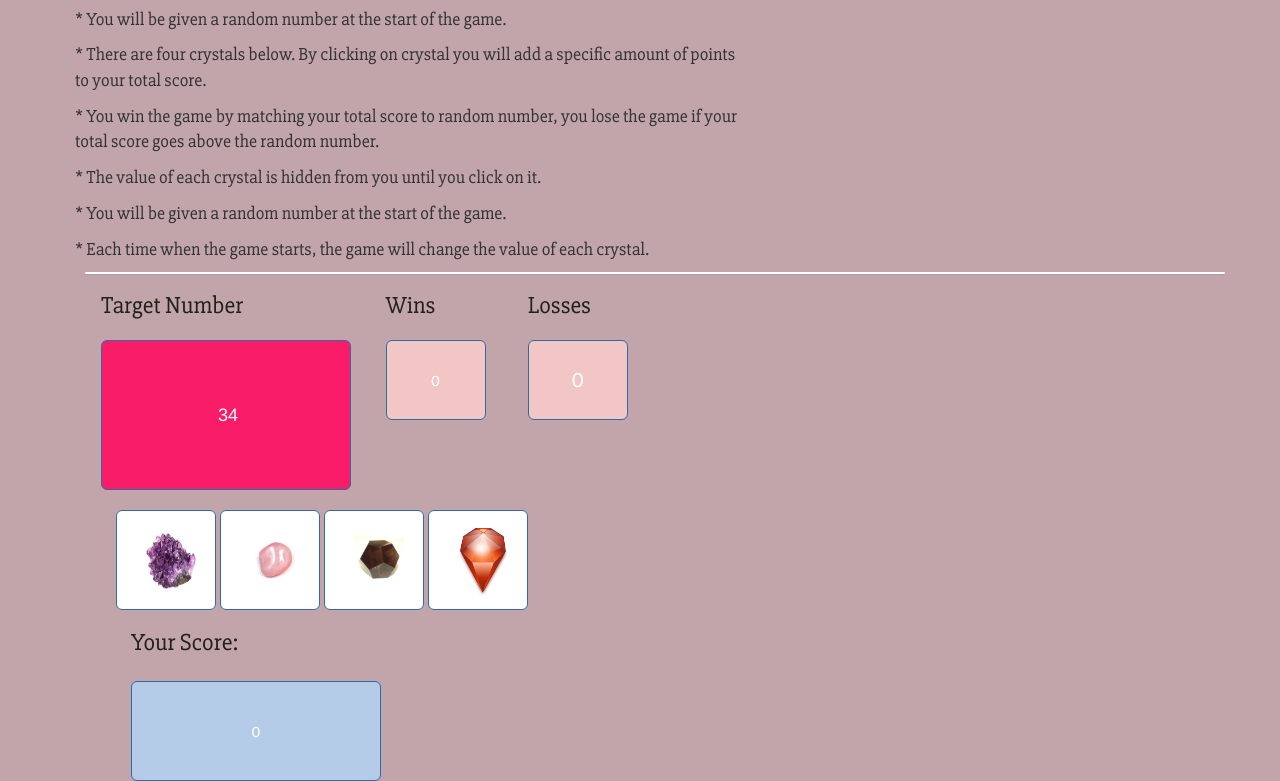
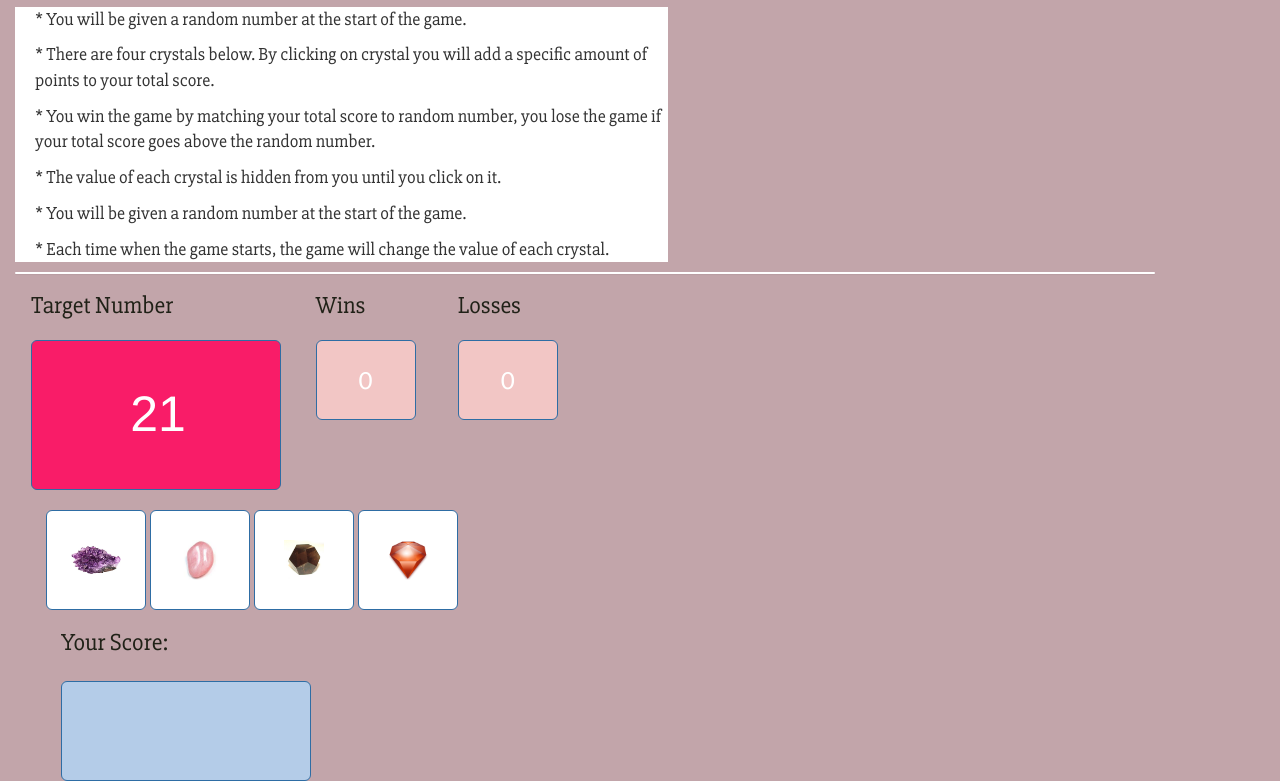
Before and after one commit to Yaberra/crystal-rpg-game, a plain HTML site: page index.html in a window 1280 px wide. Shown: the part 63-844 px from the top of the page. Drawn offline with nearby package versions, Linux system fonts and the light colour scheme.

Commit message:
submitting final edits

```diff
--- a/assets/css/style.css
+++ b/assets/css/style.css
@@ -5,10 +5,22 @@ h1 {
 
 }
 
+body {
+
+	background-image: url(assets/images/background.jpg) no-repeat;
+	z-index: -1;
+	top:0;
+	left: 0;
+	background-size:cover;
+	position: absolute;
+
+}
+
 #main {
 	padding-left: 20px;
 	font-size: 18px;
 	font-family: 'Slabo 27px', serif;
+	background-color: rgb(255,255,255);
 
 
 }
@@ -20,6 +32,8 @@ h1 {
 	float: left;
 	margin-top: 20px;
 	padding-left:20px;
+	font-size: 50px;
+
 
 }
 
@@ -29,8 +43,9 @@ h1 {
 	height:80px;
 	background-color: rgb(242,198,197);
 	font-family: 'Slabo 27px', serif;
-	font-size: 25px;
+	font-size: 30px;
 	float: left;
+
 
 
 }
@@ -42,6 +57,7 @@ h1 {
 	font-family: 'Slabo 27px', serif;
 	text-align: top;
 	float: left;
+	font-size: 30px;
 
 
 
@@ -60,6 +76,7 @@ h3 {
 	height: 100px;
 	background-color: rgb(255,255,255);
 	margin-top: 20px;
+	font:color:(194,165,170);
 
 }
 
@@ -69,6 +86,7 @@ h3 {
 	height: 100px;
 	background-color: rgb(255,255,255);
 	margin-top: 20px;
+	font:color:(194,165,170);
 
 }
 
@@ -77,6 +95,7 @@ h3 {
 	height: 100px;
 	background-color: rgb(255,255,255);
 	margin-top: 20px;
+	font:color:(194,165,170);
 
 }
 
@@ -85,6 +104,7 @@ h3 {
 	height: 100px;
 	background-color: rgb(255,255,255);
 	margin-top: 20px;
+	font:color:(194,165,170);
 
 }
 
@@ -94,7 +114,7 @@ h3 {
 	height: 100px;
 	font-family: 'Slabo 27px', serif;
 	margin-top: 5px;
-
+	font-size: 50px;
 
 
 }
--- a/assets/javascript/crystal.js
+++ b/assets/javascript/crystal.js
@@ -2,7 +2,13 @@ $(document).ready(function() {
 
 
 // Variables
-// ---------------------------------------------------------------------------------------------------------------
+// ______________________________________________________________________________________________________________________________________-
+
+// Created  the Global shared wariables that will be called into functions later on in the game.
+
+// There are four crystals displayed as buttons on the page.
+
+// Created an object for all crystals and assigned a name and value starting at 0.
 
 var crystal = {
 
@@ -43,17 +49,39 @@ red:
 
 		};
 
+
+//  created a variable to count the players score set to zero.
+
 var scoreNumber = 0
+
+// created a vtargetNumber variable to display the random target number the player is attempting to match. Set it to zero.
 
 var targetNumber = 0
 
+//  created a winsButton to count the number of times the player matched the targetNumber. This is also set to zero.
+
 var winsButton = 0
+
+//  created a lossesButton for everytime the player's score went above the targetNumber in which case the player looses a point, set to Zero,
 
 var lossesButton = 0
 
 
+// Functions:
 
-Functions:
+// ______________________________________________________________________________________________________________________________________
+
+// The player will be shown a random number at the start of the game.
+
+// The number will have a value between 19 and 120.
+
+// There are four crystal buttons that will have a random value, that will not be displayed.
+
+// Each time a player loses or wins the crytal buttons reset to a random number between 1 and 12
+
+// We'll need to create a get random number for the target number and the four crystals.
+
+//Create a reusable function that will pull a random number variable for the target number and crystals between max and min.
 
 var getRandomNumber = function(min, max) {
 
@@ -62,55 +90,81 @@ var getRandomNumber = function(min, max) {
 			console.log(getRandomNumber);
 
 			}
+// The score button will display and add the value of the crytal buttons on click
+
+// The player clicks the crystal buttons to match the target number if the number goes over the target number displayed the player looses
+// If the crystal balls clicked add up to equal the target number then the player wins
+
+// Game
+// ______________________________________________________________________________________________________________________________________
+
+//  This function starts and restarts the game.
+
 
 var startGame = function(){
 
-// reset the scoreNumber for the person playing
+// reset the scoreNumber to zero
 
-var scoreNumber = 0
+		scoreNumber = 0
 
-$("#scoreButton").prepend(scoreNumber);
-
-
-
-// reset the targetNumber the player is trying to achieve  between 19 and 120
+// set the target number score between 19 and 120
 
 		targetNumber = getRandomNumber(19,120);
 
+// check if this working
+
 		console.log(targetNumber);
 
-$("#targetNumber").prepend(targetNumber);
+// Reflect the changes in the hml document by preappending to the scoreButton
 
-
-// set different values for each of the crystals between 1 and 12
+// Set the values for purple crystal between 1 and 12
 
 		crystal.purple.value = getRandomNumber(1,12);
 
+// check if this working
 		console.log(crystal.purple.value);
 
-$("#purple").prepend(crystal.purple.value);
+// Set the values for pink crystal between 1 and 12
 
+		crystal.pink.value = getRandomNumber(1,12);
 
-crystal.pink.value = 	getRandomNumber(1,12);
+// check if this working
 
 		console.log(crystal.pink.value);
 
-$("#pink").prepend(crystal.pink.value);
+// Set the values for brown crystal between 1 and 12
+
 
 		crystal.brown.value = getRandomNumber(1,12);
+
+// check if this working
+
 		console.log(crystal.brown.value)
 
-$("#brown").prepend(crystal.brown.value);
+// Set the values for red crystal between 1 and 12
 
 		crystal.red.value = getRandomNumber(1,12);
 
+// check if this working
+
 		console.log(crystal.red.value)
 
-$("#red").prepend(crystal.red.value);
+
+// update Reflect the changes in the hml document by preappending to the scoreButton
+
+	$("scoreButton").html(scoreNumber);
+
+	$("#targetNumber").html(targetNumber);
 
 
+// Console log to make sure this works
 
-$("scoreButton").html(scoreNumber);
+
+//  The startGame function starts and restarts the game
+
+// _______________________________________________________________________________________________________________________________
+
+//
 
 		console.log("Target Number: " + targetNumber);
 
@@ -125,33 +179,60 @@ console.log("red: " + crystal.red.value);
 
 };
 
-// respond to clicks on the crystal:
+// _________________________________________________________________________________________________________________________________
+
+// Main part of the game:
+
+
+//  To do this pass the crystal object value above as a function for a new add value variable
+
+
+startGame();
+
+//  First create a function that adds value to scoreButton starts at zero then ++win or ++lose
+
+//  To do this pass the crystal object value above as a function for a new add value variable
 
 var addValues = function(crystal) {
 
 		scoreNumber = scoreNumber + crystal.value;
 
+//  Reflect the changes on the html
+
 		$("#scoreButton").html(scoreNumber);
+
+// next we want to create a function that checks for wins and losses
 
 checkWin();
 
-	// console.log("Your Score: " + scoreNumber)
 }
-//  call the checkwin function
 
-// check if player won or lost and reset the game
+// we want to see if the player won or lost the game and reset the game to start
+
+// if the player's score number is greater than the target number the player loses
 
 	var checkWin = function() {
 
 		if(scoreNumber > targetNumber) {
 
+// if confirm then change the scoreNumber to 0
+
 		alert("Oops ...try again!");
 
 		console.log("Try again");
 
+// add to the lossesButton
+
 		lossesButton++;
 
+// Reflect the updated score in the html
+
 		$("#lossesButton").html(lossesButton);
+
+// then reset the score button to 0
+
+		startGame();
+
 
 }
   else if(scoreNumber === targetNumber){
@@ -164,11 +245,13 @@ if(scoreNumber > targetNumber) {
 
   		$("#winsButton").html(winsButton);
 
+  		startGame();
+
   }
 
 }
 
-
+//  Then add the value to each crystals when they are clicked
 
 		$('#purple').click(function() {
 
@@ -193,119 +276,9 @@ $('#brown').click(function() {
 		$('#red').click(function() {
 
    		addValues(crystal.red);
+
 		});
-
 
 startGame();
 
-
-
 });
-
-
-	// pinkButton: {
-					// name: "pinkButton",
-					// value: 0
-
-// },
-
-	// brownButton: {
-					// name: "brownButton",
-					// value: 0
-
-// },
-
-
-	// redButton: {
-
-					// name: "redButton",
-					// value: 0
-
-// },
-
-// }
-
-// variable to keep track of scores:
-
-// var scoreButton = 0 ;
-
-// var targetNumber = 0 ;
-
-// variable to track wins and losses
-
-// var winsButton = 0 ;
-
-// var lossesButton = 0 ;
-
-
-
-// Functions
-// -----------------------------------------------------------------------------------------------------------------
-
-// When random-button is clicked...
-
-      // $("#random-button").on("click", function() {
-
-        // Create a string which will hold the target number
-        // var targetNumber = "";
-
-        // Then initiate a loop to generate 9 separate numbers
-        // for (var i = 0; i < 34; i++) {
-
-          // For each iteration, generate a new random number between 1 and 9.
-          // var random = Math.floor(Math.random() * numberArray.length) + 1;
-
-          // Take this number and then add it to the rest of the string.
-          // In essence, we are iteratively building a string of numbers. (e.g. First: 1, Second: 13, Third: 135, etc.)
-          // targetNumber = random + targetNumber;
-
-        // }
-
-        // Once we have our final lotto number, we'll prepend it to the top of our random-number div.
-        // $("#randomNumber").prepend("<br><hr>" + targetNumber);
-
-        // console.log(targetNumber)
-
-      // });
-
-    // });
-
-// Game
-// --------------------------------------------------------------------------------------------------------------------------
-
-
-// $("#randomButton").on ("click", function(){
-
- // var randomButton = Math.floor(Math.random (i) * numberArray.length);
-
- // console.log(randomButton);
-
-// The random number shown at the start of the game should be between 19 - 120.
-
-// Each crystal should have a random hidden value between 1 - 12.
-
-// The random number shown at the start of the game should be between 19 - 120.
-
-// Each crystal should have a random hidden value between 1 - 12.
-
-// There will be four crystals displayed as buttons on the page.
-
-// The player will be shown a random number at the start of the game.
-
-// When the player clicks on a crystal, it will add a specific amount of points to the player's total score.
-
-// our game will hide this amount until the player clicks a crystal.
-
-// When they do click one, update the player's score counter.
-
-// The player wins if their total score matches the random number from the beginning of the game.
-
-// The player loses if their score goes above the random number.
-
-// The game restarts whenever the player wins or loses.
-
-// When the game begins again, the player should see a new random number. Also, all the crystals will have four new hidden values. Of course, the user's score (and score counter) will reset to zero.
-
- // The app should show the number of games the player wins and loses.
-
- // To that end, do not refresh the page as a means to restart the game.
--- a/index.html
+++ b/index.html
@@ -30,8 +30,7 @@
 		<div class="col-md-7" style="background-color: rgb(255,227,);">
 			<div id="panel, panel default">
 			 <div id="main">
-					<div class="row">
-					<p>* You will be given a random number at the start of the game. </p>
+					<p>* 	You will be given a random number at the start of the game. </p>
 
 					<p>
 						* There are four crystals below. By clicking on crystal you will add a specific amount of points to your total score.</p>
@@ -77,16 +76,16 @@
 						<div class="col-md-12">
 							<div class="crystal-buttons" style="align-content: center;">
 							<!-- Here we have our button with id purplecrystal-button-->
-							<button id="purple" class="btn btn-primary btn-lg"><img src="./assets/images/purplecrystal-button.jpg" style="height: 80px; width: 50px";></button>
+							<button id="purple" class="btn btn-primary btn-lg"><img src="./assets/images/purplecrystal-button.jpg" style="width: 50px;height: 40px; ";></button>
 
 							<!-- Here we have our button with id greencrystal-button-->
-							<button id="pink" class="btn btn-primary btn-lg"><img src="./assets/images/pinkcrystal-button.png" style="width: 50px;"></button>
+							<button id="pink" class="btn btn-primary btn-lg"><img src="./assets/images/pinkcrystal-button.png" style="width:40px; height: 40px; "></button>
 
 							<!-- Here we have our button with id yellowcrystal-button-->
-							<button id="brown" class="btn btn-primary btn-lg"><img src="./assets/images/browncrystal-button.jpg" style="width: 50px;" ></button>
+							<button id="brown" class="btn btn-primary btn-lg"><img src="./assets/images/browncrystal-button.jpg" style="width: 40px; height: 40px;" ></button>
 
 							<!-- Here we have our button with id redcrystal-button-->
-							<button id="red" class="btn btn-primary btn-lg"><img src="./assets/images/redcrystal-button.png" style="width: 50px; height: 70px;"></button>
+							<button id="red" class="btn btn-primary btn-lg"><img src="./assets/images/redcrystal-button.png" style="width: 40px; height: 40px;"></button>
 							</div>
 						</div>
 				</div>
```
Also changed, not shown: 1 other file. Lines whose indentation alone changed are shown as unchanged.
